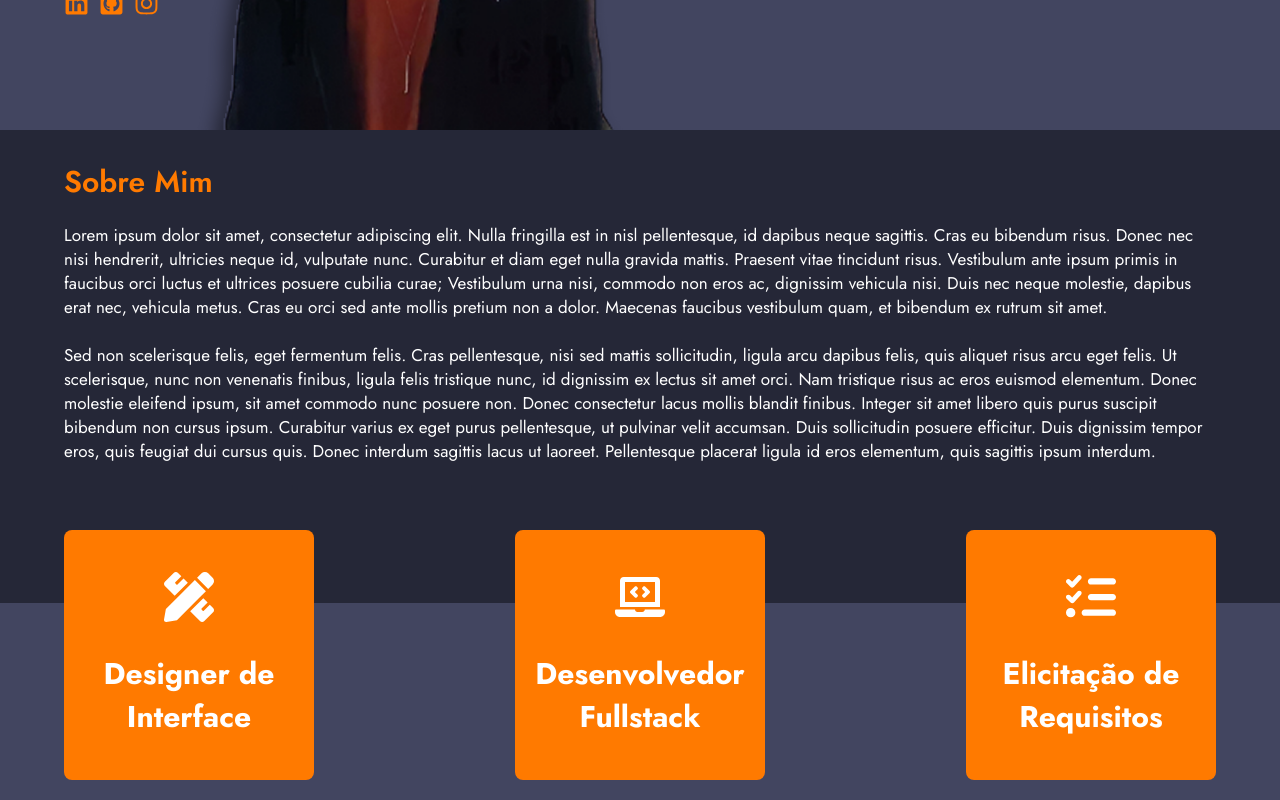
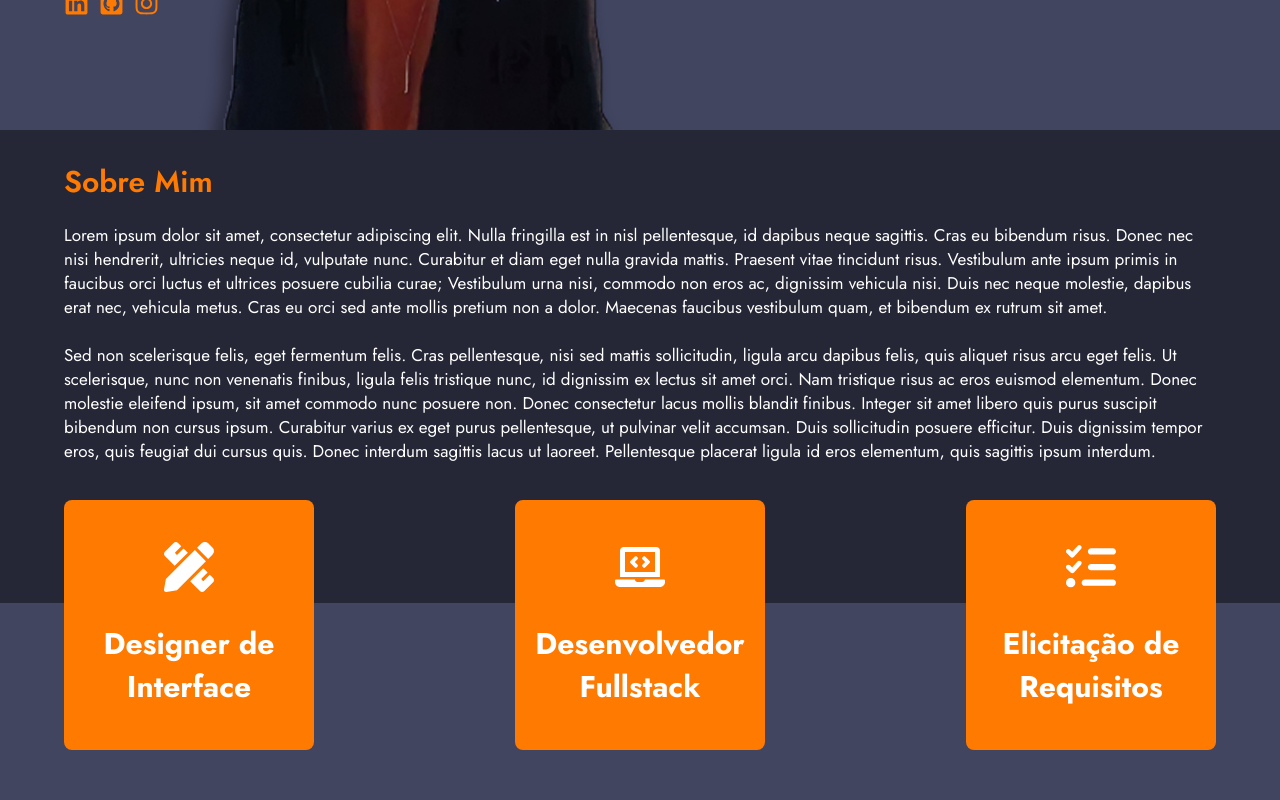
Before and after one commit to DanielRogs/CurriculoWeb_DanielR, a React (Vite) app in the folder apps/web/: page / in a window 1280 px wide. Shown: the part 420-1220 px from the top of the page. Built offline with nearby package versions, Linux system fonts and the light colour scheme.

Commit message:
feat(homepage): correção de responsividade das skills

```diff
--- a/apps/web/src/pages/(public)/HomePage/styled.js
+++ b/apps/web/src/pages/(public)/HomePage/styled.js
@@ -119,8 +119,13 @@ export const AboutMeSection = styled.section`
   width: 100%;
   margin-top: 550px;
   display: flex;
+  flex-direction: column;
   background: var(--primaryDark-color);
   padding-bottom: 120px;
+
+  @media (max-width: 867px) {
+    padding-bottom: 30px;
+  }
 
   h1 {
     color: white;
@@ -176,6 +181,31 @@ export const SkillsSection = styled.section`
   justify-content: space-between;
   z-index: 4;
   width: 100%;
+  margin-top: -80px;
+
+  @media (max-width: 1647px) {
+    margin-top: -50px;
+  }
+
+  @media (max-width: 1594px) {
+    margin-top: -30px;
+  }
+
+  @media (max-width: 1274px) {
+    margin-top: 20px;
+  }
+
+  @media (max-width: 1052px) {
+    margin-top: 60px;
+  }
+
+  @media (max-width: 914px) {
+    margin-top: 100px;
+  }
+
+  @media (max-width: 867px) {
+    display: none;
+  }
 `;
 
 export const TecnoSection = styled.section`
@@ -237,14 +267,13 @@ export const ProjectsSection = styled.section`
   width: 100%;
   margin-block: 50px;
 
-  .section-description{
+  .section-description {
     display: flex;
     flex-direction: column;
     width: 100%;
     align-items: start;
 
-
-    span{
+    span {
       color: var(--secondary-color);
       font-family: var(--font-family);
       font-weight: 600;
@@ -253,7 +282,7 @@ export const ProjectsSection = styled.section`
       margin: 0;
     }
 
-    h1{
+    h1 {
       color: var(--tertiary-color);
       font-family: var(--font-family);
       font-weight: 400;
@@ -262,7 +291,7 @@ export const ProjectsSection = styled.section`
       margin: 0;
     }
 
-    p{
+    p {
       color: var(--tertiary-color);
       font-family: var(--font-family);
       font-weight: 400;
@@ -272,17 +301,42 @@ export const ProjectsSection = styled.section`
     }
   }
 
-  .section-projects{
+  .section-projects {
     margin-top: 30px;
     display: flex;
     flex-direction: row;
+    justify-content: space-between;
     flex-wrap: wrap;
     gap: 40px;
+
+    @media (max-width: 889px) {
+      justify-content: center;
+    }
   }
 `;
 
 export const Space = styled.div`
   height: 550px;
+
+  @media (max-width: 711px) {
+    height: 600px;
+  }
+
+  @media (max-width: 624px) {
+    height: 650px;
+  }
+
+  @media (max-width: 572px) {
+    height: 700px;
+  }
+
+  @media (max-width: 505px) {
+    height: 800px;
+  }
+
+  @media (max-width: 440px) {
+    height: px;
+  }
 `;
 
 export const Space2 = styled.div`
```
